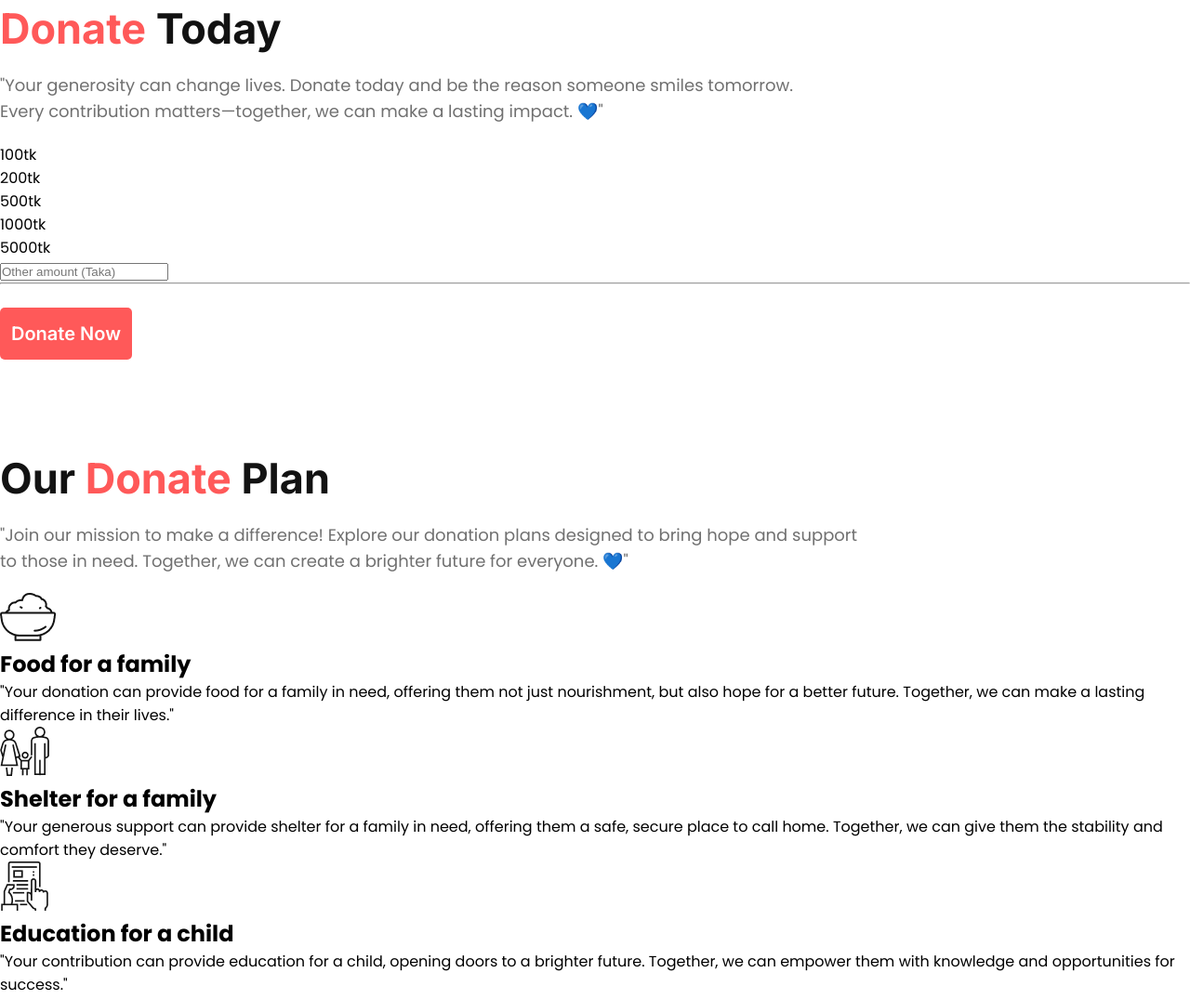
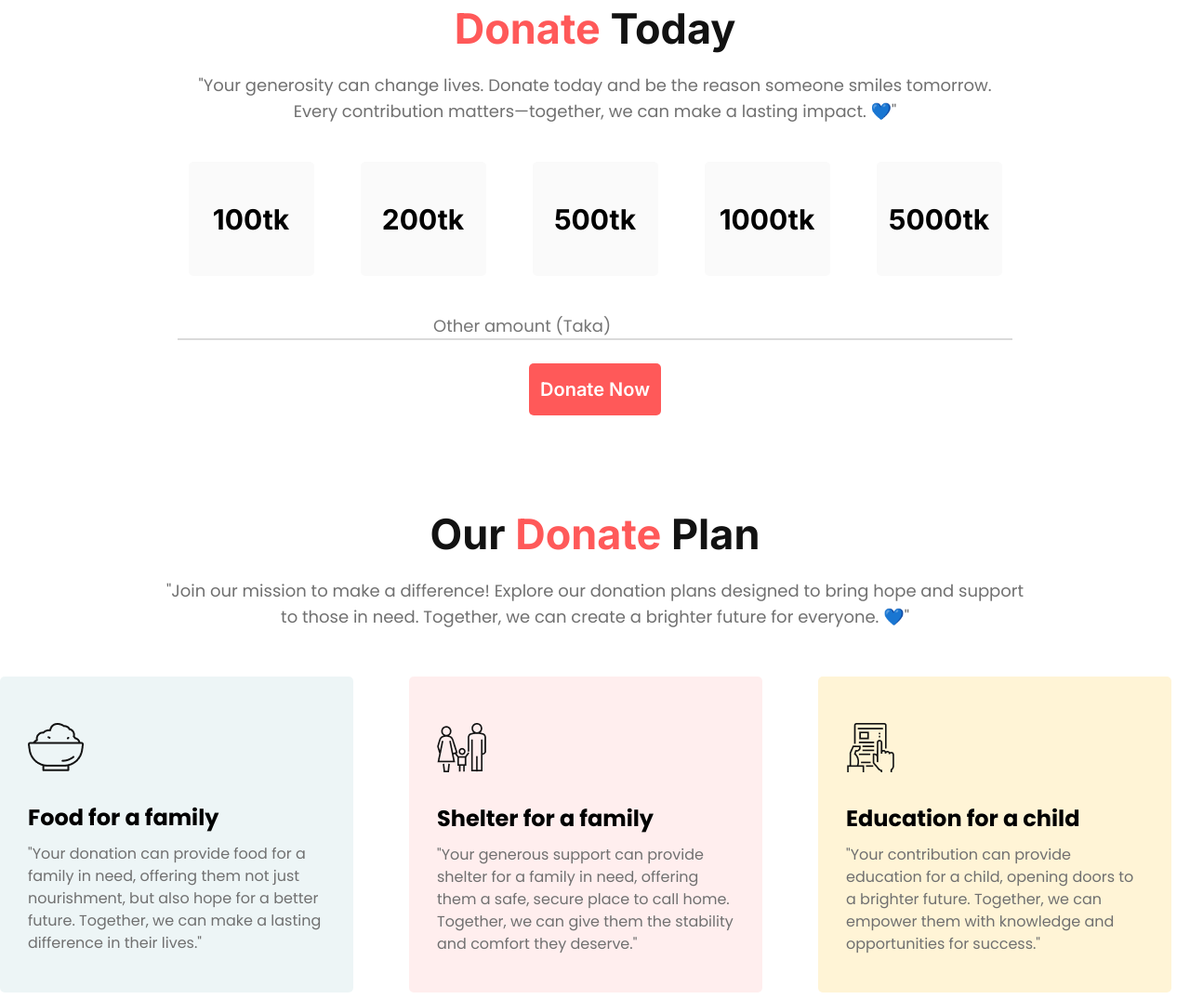
Before and after one commit to shihabuddin-dev/charity-for-human, a plain HTML site: page index.html in a window 1280 px wide. Shown: the part 707-1782 px from the top of the page at 93% size. Drawn offline with Linux system fonts and the light colour scheme.

Commit message:
add donate css section

```diff
--- a/style/style.css
+++ b/style/style.css
@@ -85,3 +85,89 @@ font-weight: 400;
 line-height: 28px;
 padding: 20px 0;
 }
+
+/* Donate Today Section Style  */
+.donate {
+    text-align: center;
+}
+.donate-tk {
+    display: flex;
+    align-items: center;
+    justify-content: center;
+    text-align: center;
+    gap: 50px;
+    padding: 20px 0 40px 0;
+}
+
+.donate-tk-card {
+    display: flex;
+    justify-content: center;
+    align-items: center;
+    font-family: Inter;
+    font-size: 30px;
+    font-weight: 700;
+    width: 135px;
+    height: 123px;
+    border-radius: 5px;
+    background: rgb(250, 250, 250);
+}
+
+.donate-tk-card:hover {
+    color: rgb(255, 89, 89);
+    border: 2px solid red;
+}
+
+.donate input {
+    color: rgb(179, 179, 179);
+    font-family: Poppins;
+    font-size: 18px;
+    font-weight: 400;
+    border: none;
+}
+
+
+hr{
+    margin: 0 auto;
+    width: 70%;
+    border: 1px solid rgb(218, 218, 218);
+}
+/* Our Donate Plan Section style */
+
+.plan-text {
+    text-align: center;
+
+}
+
+.plan-card-caption {
+    color: rgb(112, 112, 112);
+    font-family: Poppins;
+    font-size: 16px;
+    font-weight: 400;
+    line-height: 24px;
+    padding: 10px 0;
+}
+.plan-hole-card{
+    padding: 30px 0;
+    display: grid;
+    grid-template-columns: repeat(3, 1fr);
+    gap: 40px;
+}
+.plan-card {
+    width: 80%;
+    height: auto;
+    border-radius: 5px;
+    padding: 30px;
+
+}
+.plan-card img{
+    padding: 20px 0 25px 0;
+}
+.card1{
+    background: rgba(79, 157, 166, 0.1);
+}
+.card2{
+    background: rgba(255, 89, 89, 0.1);
+}
+.card3{
+    background: rgb(255, 244, 214);
+}
```
